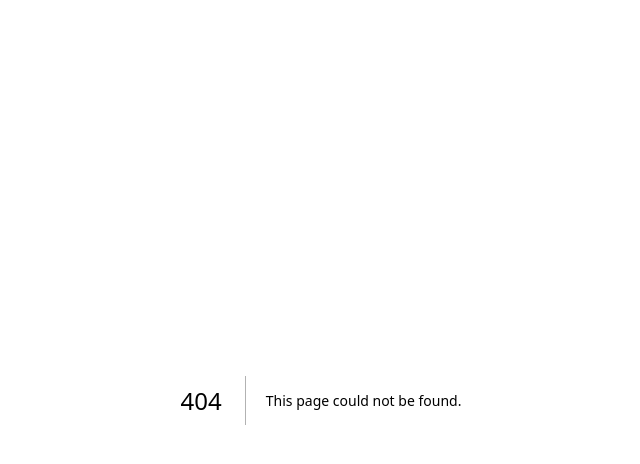
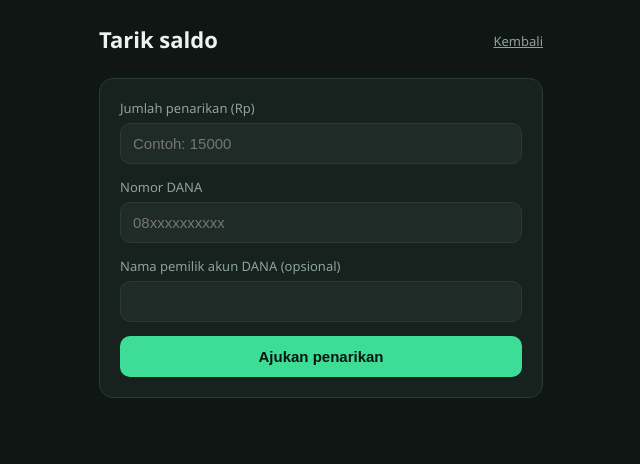
Before and after one commit to jampingkuda2-bot/jobsite, a Next.js app: page /dashboard/tarik in a window 1280 px wide. Before the commit this address had no page. Shown: the top 464 px of the page, without its empty margins (319-959 px from the left). Built offline with nearby package versions, Linux system fonts and the light colour scheme; no server answers.

Commit message:
Create page.js

```diff
--- /dev/null
+++ b/app/dashboard/tarik/page.js
@@ -0,0 +1,95 @@
+"use client";
+
+import { useEffect, useState } from "react";
+import { useRouter } from "next/navigation";
+
+function formatRupiah(n) {
+  return "Rp" + Number(n).toLocaleString("id-ID");
+}
+
+export default function TarikPage() {
+  const router = useRouter();
+  const [saldo, setSaldo] = useState(null);
+  const [amount, setAmount] = useState("");
+  const [danaNumber, setDanaNumber] = useState("");
+  const [danaName, setDanaName] = useState("");
+  const [error, setError] = useState("");
+  const [loading, setLoading] = useState(false);
+  const [done, setDone] = useState(false);
+
+  useEffect(() => {
+    fetch("/api/me").then(async (res) => {
+      if (res.status === 401) return router.push("/login");
+      const d = await res.json();
+      setSaldo(d.user.saldo);
+    });
+  }, []);
+
+  async function submit(e) {
+    e.preventDefault();
+    setError("");
+    setLoading(true);
+    const res = await fetch("/api/withdraw", {
+      method: "POST",
+      headers: { "Content-Type": "application/json" },
+      body: JSON.stringify({ amount: Number(amount), danaNumber, danaName }),
+    });
+    const d = await res.json();
+    setLoading(false);
+    if (!res.ok) return setError(d.error || "Gagal mengajukan penarikan");
+    setDone(true);
+  }
+
+  return (
+    <div className="wrap">
+      <div className="top-bar">
+        <h1>Tarik saldo</h1>
+        <a href="/dashboard" className="link-btn">Kembali</a>
+      </div>
+
+      {saldo !== null && (
+        <p className="muted" style={{ marginBottom: 16 }}>
+          Saldo tersedia: <b style={{ color: "var(--accent)" }}>{formatRupiah(saldo)}</b>. Tidak ada minimum penarikan.
+        </p>
+      )}
+
+      {error && <div className="error">{error}</div>}
+
+      {done ? (
+        <div className="success">
+          Pengajuan penarikan berhasil dikirim. Dana akan ditransfer secara manual ke DANA Anda oleh admin.
+        </div>
+      ) : (
+        <form onSubmit={submit} className="card">
+          <div className="field">
+            <label>Jumlah penarikan (Rp)</label>
+            <input
+              type="number"
+              min={1}
+              required
+              value={amount}
+              onChange={(e) => setAmount(e.target.value)}
+              placeholder="Contoh: 15000"
+            />
+          </div>
+          <div className="field">
+            <label>Nomor DANA</label>
+            <input
+              required
+              value={danaNumber}
+              onChange={(e) => setDanaNumber(e.target.value)}
+              placeholder="08xxxxxxxxxx"
+            />
+          </div>
+          <div className="field">
+            <label>Nama pemilik akun DANA (opsional)</label>
+            <input value={danaName} onChange={(e) => setDanaName(e.target.value)} />
+          </div>
+          <button disabled={loading}>
+            {loading ? "Mengirim..." : "Ajukan penarikan"}
+          </button>
+        </form>
+      )}
+    </div>
+  );
+}
```
